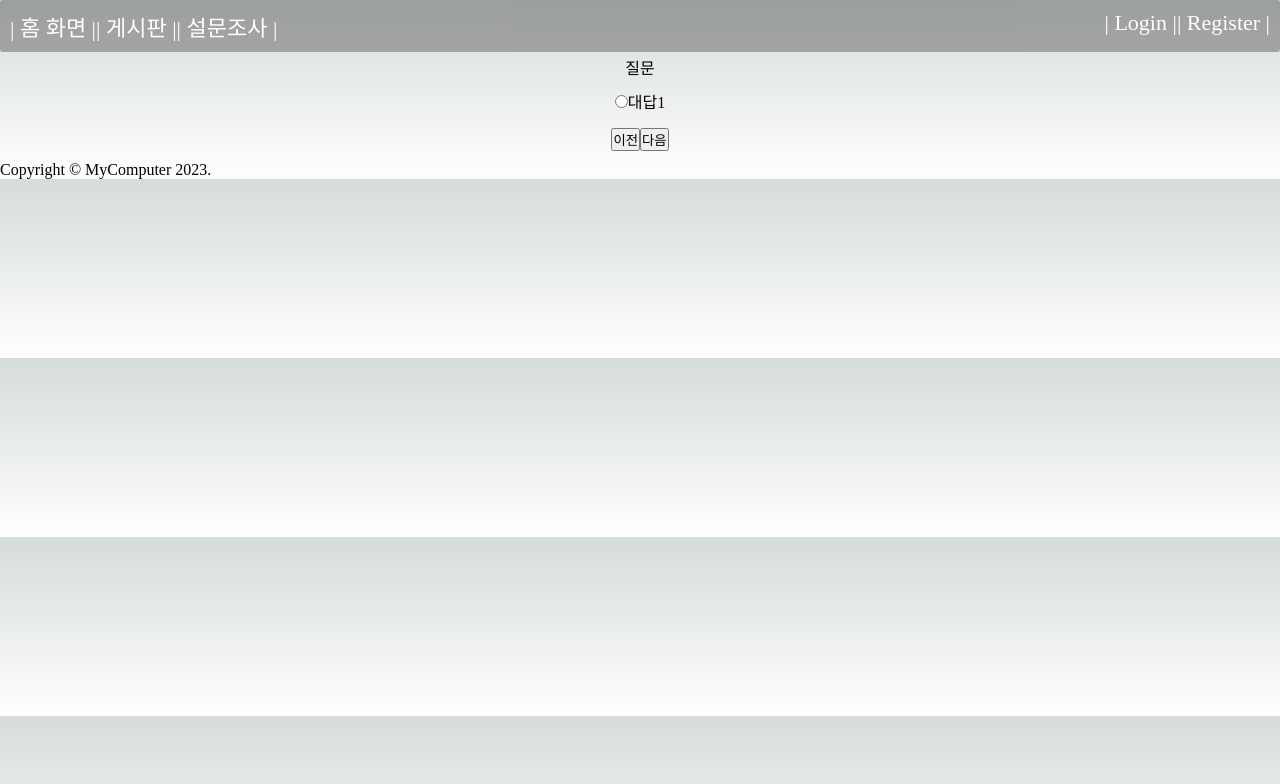
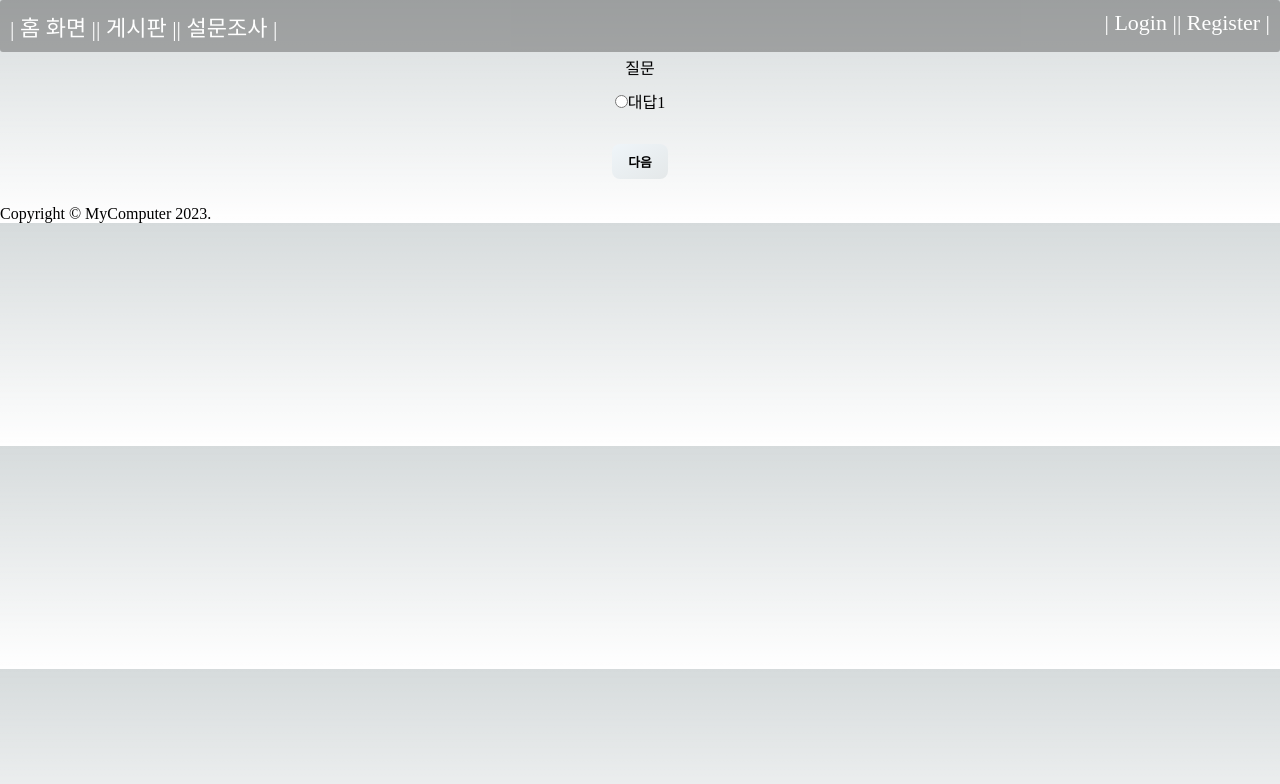
Before and after one commit to jungsungwook/mycomputer-react, a Next.js app: page /survey/1 in a window 1280 px wide. Shown: the top 784 px of the page. Built offline with nearby package versions, Linux system fonts and the light colour scheme; no server answers.

Commit message:
chore: css& button

```diff
--- a/src/pages/index.tsx
+++ b/src/pages/index.tsx
@@ -11,7 +11,6 @@ import { isLoginState } from '@/states/is-login'
 import Header from '@/components/header'
 
 const Home = () => {
-  const [boards, setBoards] = useState([]);
   const [isLogin, setIsLoginState] = useRecoilState(isLoginState);
 
   useEffect(() => {
@@ -24,7 +23,7 @@ const Home = () => {
     }).then((res) => {
       const result = res.data;
       if (result.statusCode == 200 || result.statusCode == '200') {
-        setBoards(result.contents);
+
       }
     });
   }, []);
--- a/src/pages/survey/[survey_id].tsx
+++ b/src/pages/survey/[survey_id].tsx
@@ -94,8 +94,12 @@ const Survey = () => {
                     </div>
                 </div>
                 <div className="btn-group" style={{flexDirection: "row", padding: 10}}>
-                    <button onClick={() => nextSurvey(false)}>이전</button>
-                    <button onClick={() => nextSurvey(true)}>다음</button>
+                    {
+                        currentId == 0? <></> : <button className="survey-button" onClick={() => nextSurvey(false)}>이전</button>
+                    }
+                    {
+                        currentId == surveyGroupItems.length - 1? <></> : <button className="survey-button" onClick={() => nextSurvey(true)}>다음</button>
+                    }
                 </div>
             </div>
         </>
--- a/src/styles/globals.css
+++ b/src/styles/globals.css
@@ -85,6 +85,31 @@ body {
   overflow-x: hidden;
 }
 
+.survey-button {
+  /* display: block; */
+  margin: 0 auto;
+  margin-top: 1rem;
+  margin-bottom: 1rem;
+  padding: 0.5rem 1rem;
+  border-radius: 0.5rem;
+  background: rgb(var(--tile-start-rgb));
+  background: linear-gradient(
+    to bottom right,
+    rgb(var(--tile-start-rgb)),
+    rgb(var(--tile-end-rgb))
+  );
+  border: 1px solid rgb(var(--tile-border-rgb));
+  box-shadow: 0 0 0 1px rgb(var(--tile-border-rgb));
+  color: rgb(var(--foreground-rgb));
+  font-family: var(--font-mono);
+  font-size: 0.8rem;
+  font-weight: 600;
+  text-align: center;
+  text-decoration: none;
+  text-transform: uppercase;
+  transition: all 0.2s ease-in-out;
+}
+
 body {
   color: rgb(var(--foreground-rgb));
   background: linear-gradient(
```
